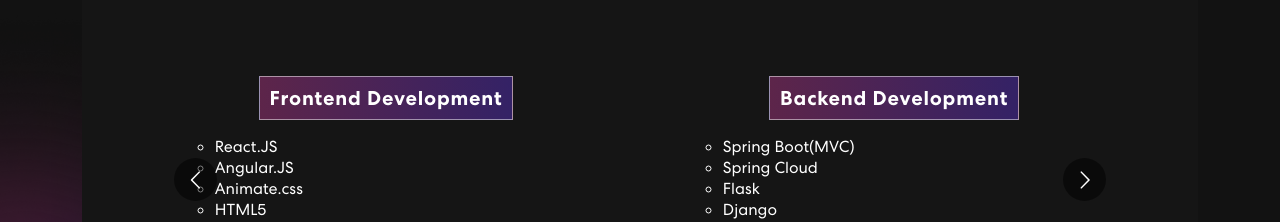
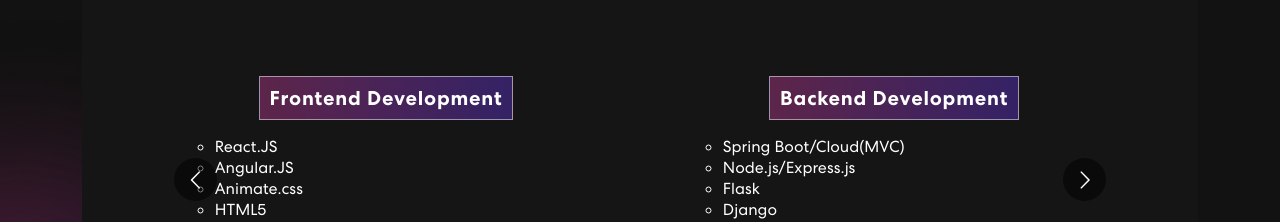
Before and after one commit to shuw1101/personal_portfolio, a React (Create React App) app: page /skills in a window 1280 px wide. Shown: the part 920-1142 px from the top of the page. Built offline with nearby package versions, Linux system fonts and the light colour scheme.

Commit message:
update projects

```diff
--- a/src/components/Skills.js
+++ b/src/components/Skills.js
@@ -53,8 +53,8 @@
                             <div className="item">
                               <span className="skilltagline">Backend Development</span>
                               <ul className = "skilllist">
-                                <li>Spring Boot(MVC)</li>
-                                <li>Spring Cloud</li>
+                                <li>Spring Boot/Cloud(MVC)</li>
+                                <li>Node.js/Express.js</li>
                                 <li>Flask</li>
                                 <li>Django</li>
                                 <li>Microsoft .NET</li>
@@ -65,7 +65,7 @@
                                 <ul className = "skilllist">
                                   <li>Amazon Web Service(AWS)</li>
                                   <li>Microsoft Azure</li>
-                                  <li>CDK Programming</li>
+                                  <li>Google Cloud Platform</li>
                                 </ul>
                             </div>
                             <div className="item">
```
